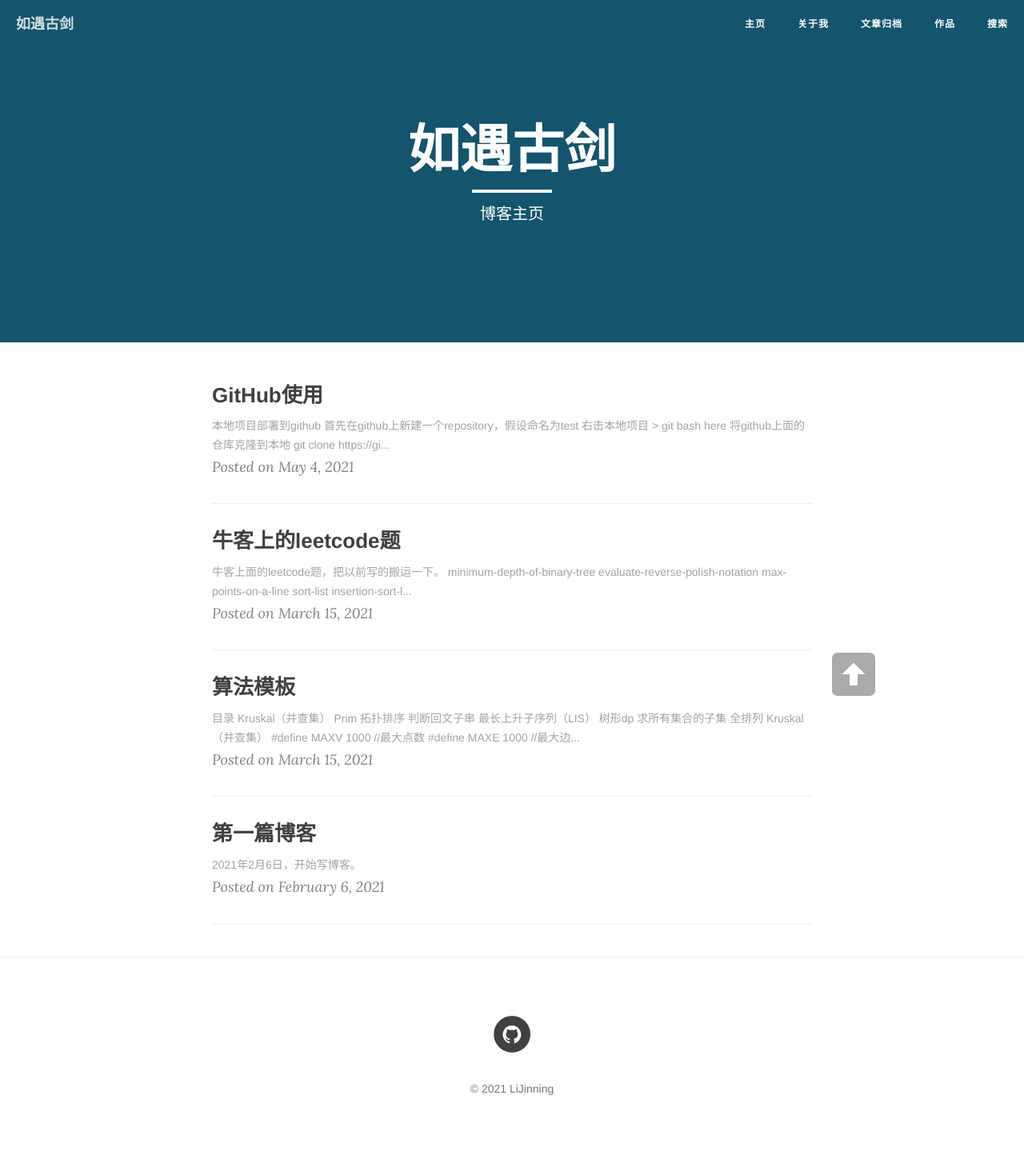
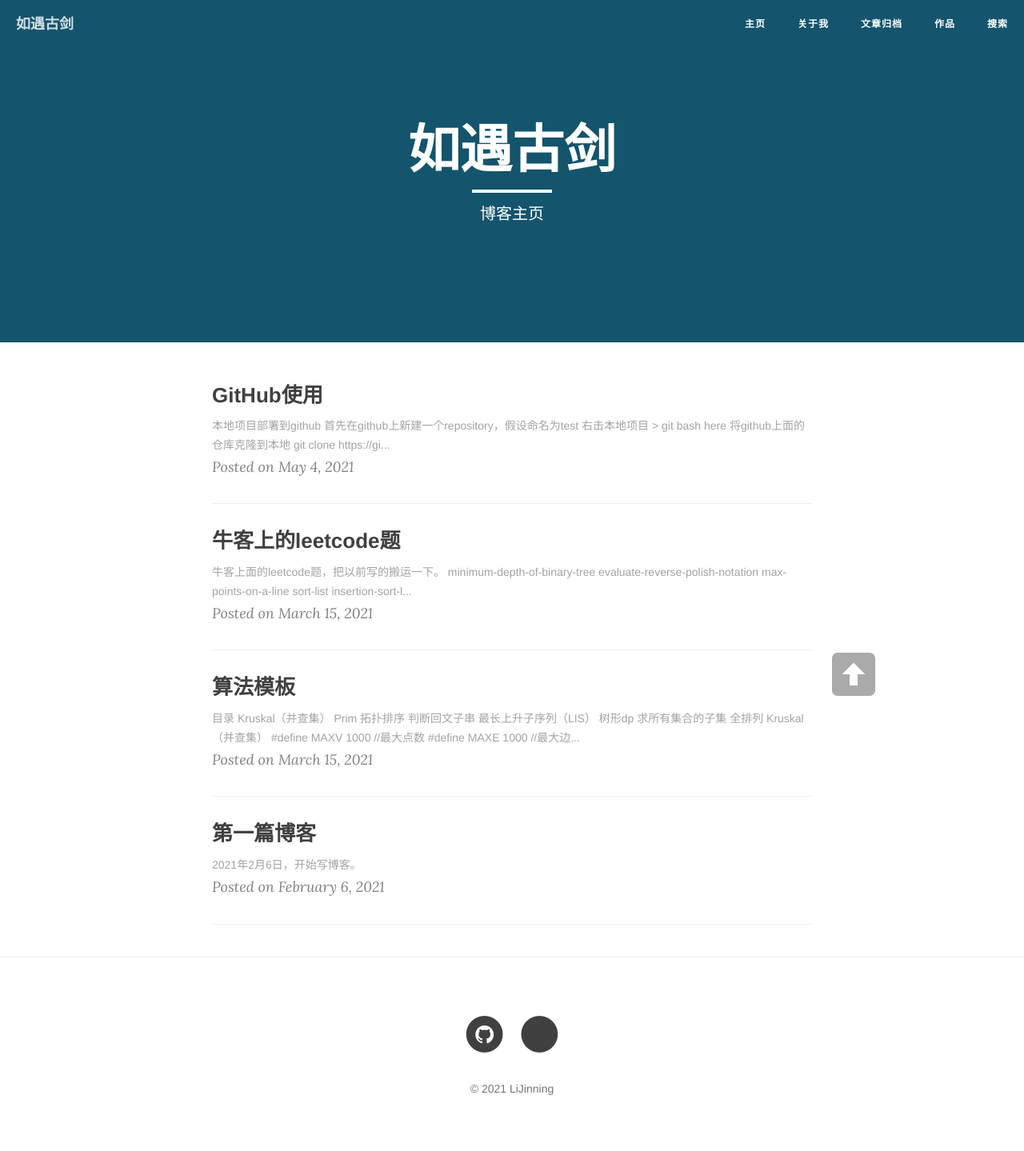
Before and after one commit to L1468999760/L1468999760.github.io, a Jekyll site: the page built from index.html, in a window 1280 px wide. Shown: the whole page at 80% size. Built offline with Jekyll 4.4.1, drawn with Linux system fonts in a browser that asks for light colours; nearby versions of some CDN libraries; the list of posts is cut into pages by our own code.

Commit message:
Update footer.html

```diff
--- a/_includes/footer.html
+++ b/_includes/footer.html
@@ -41,6 +41,15 @@
                         </a>
                     </li>
                     {% endif %}
+
+                    <li>
+                        <a href="https://blog.csdn.net/Reticent_Man">
+                            <span class="fa-stack fa-lg">
+                                <i class="fa fa-circle fa-stack-2x"></i>
+                                <i class="fa fa-douban fa-stack-1x fa-inverse"></i>
+                            </span>
+                        </a>
+                    </li>
 
                     <!--
                     {% if site.douban_username %}
```
